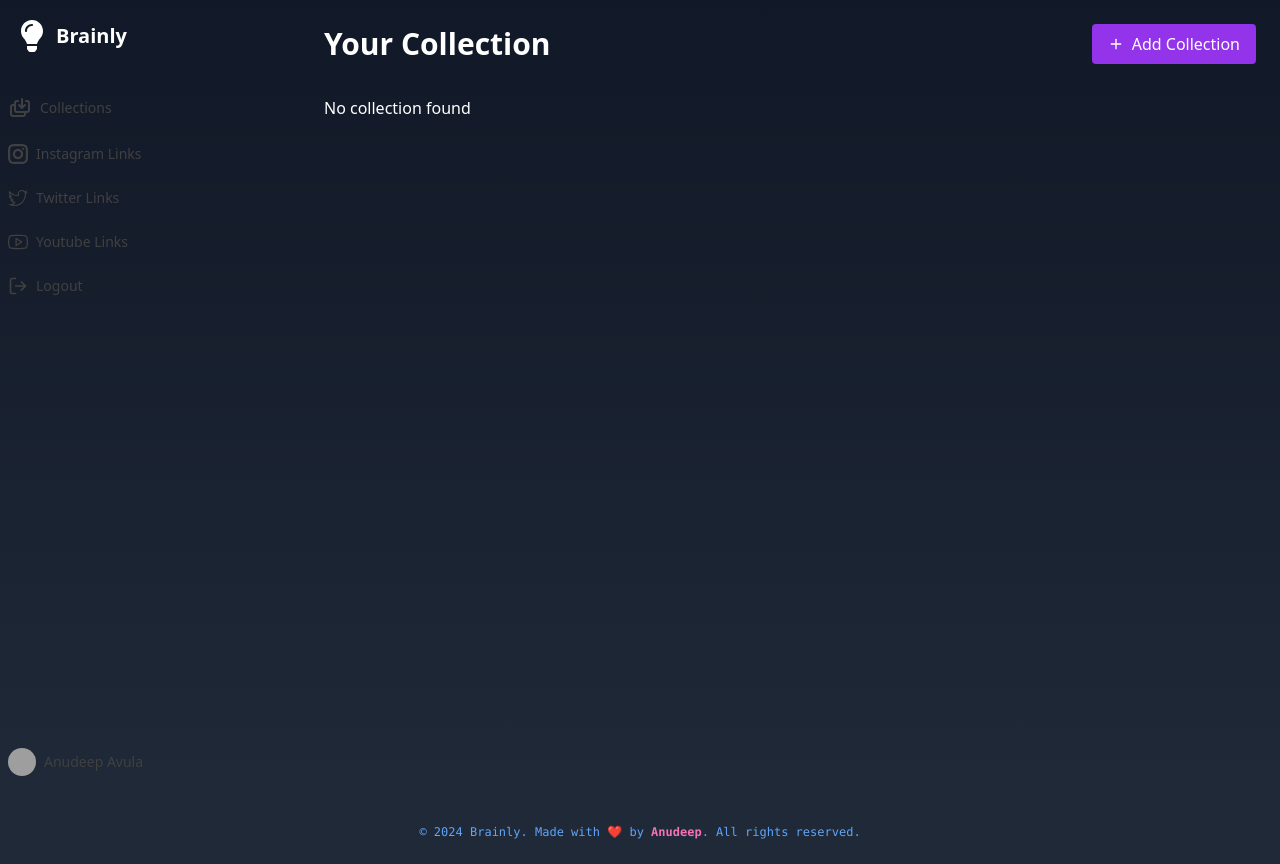
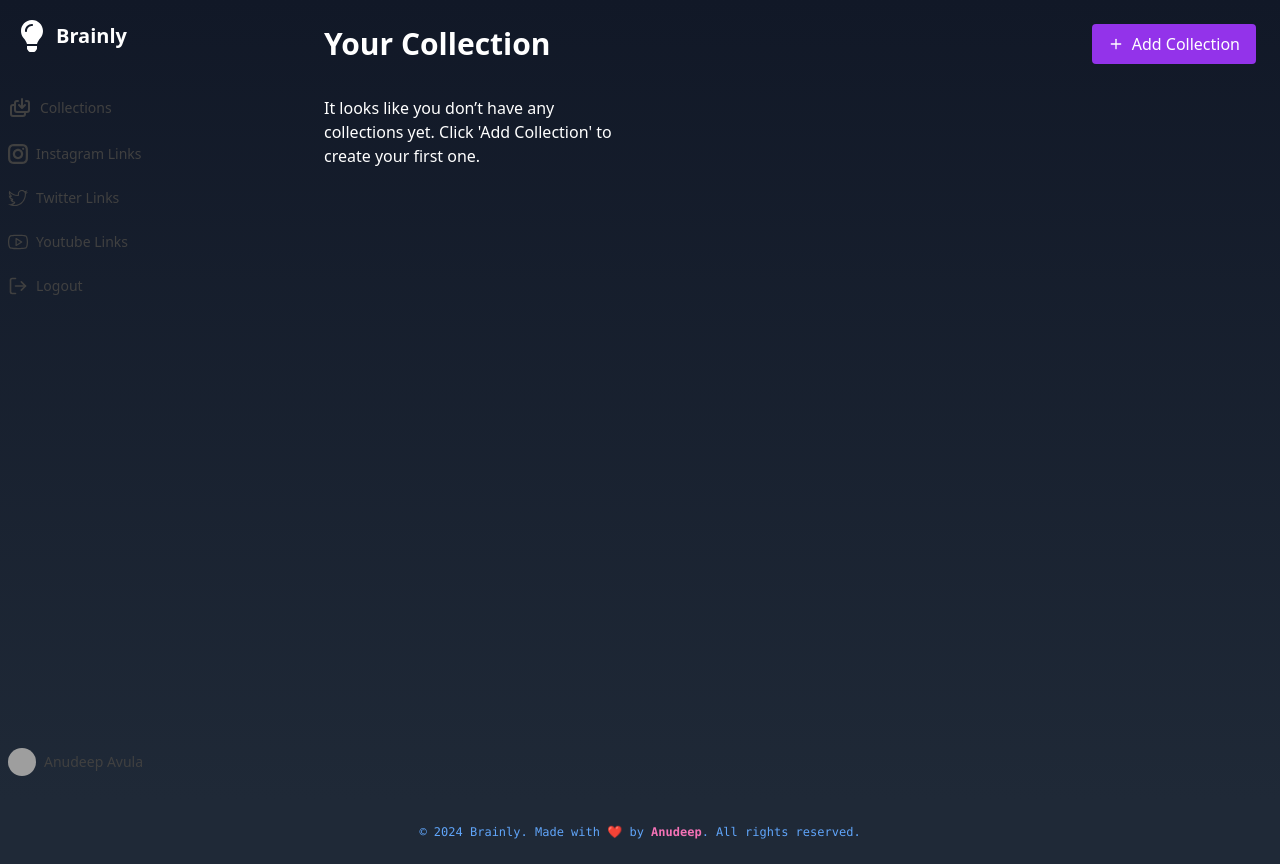
Before and after one commit to 0x4nud33p/Brainly, a React (Vite) app in the folder client/: page /content in a window 1280 px wide. Built offline with nearby package versions, Linux system fonts and the light colour scheme; grey boxes are pictures that could not be loaded.

Commit message:
added vercel routes

```diff
--- a/client/src/pages/Content.jsx
+++ b/client/src/pages/Content.jsx
@@ -65,7 +65,7 @@ function Content() {
         ) : (
           <div className="grid gap-4 sm:grid-cols-2 lg:grid-cols-3">
             {collections?.length === 0 ? (
-              <p>No collection found</p>
+              <p>It looks like you don’t have any collections yet. Click 'Add Collection' to create your first one.</p>
             ) : (
               collections?.map((card) => (
                 <Card
```
Also changed, not shown: 1 other file (tests, documents, lock files or other folders).
